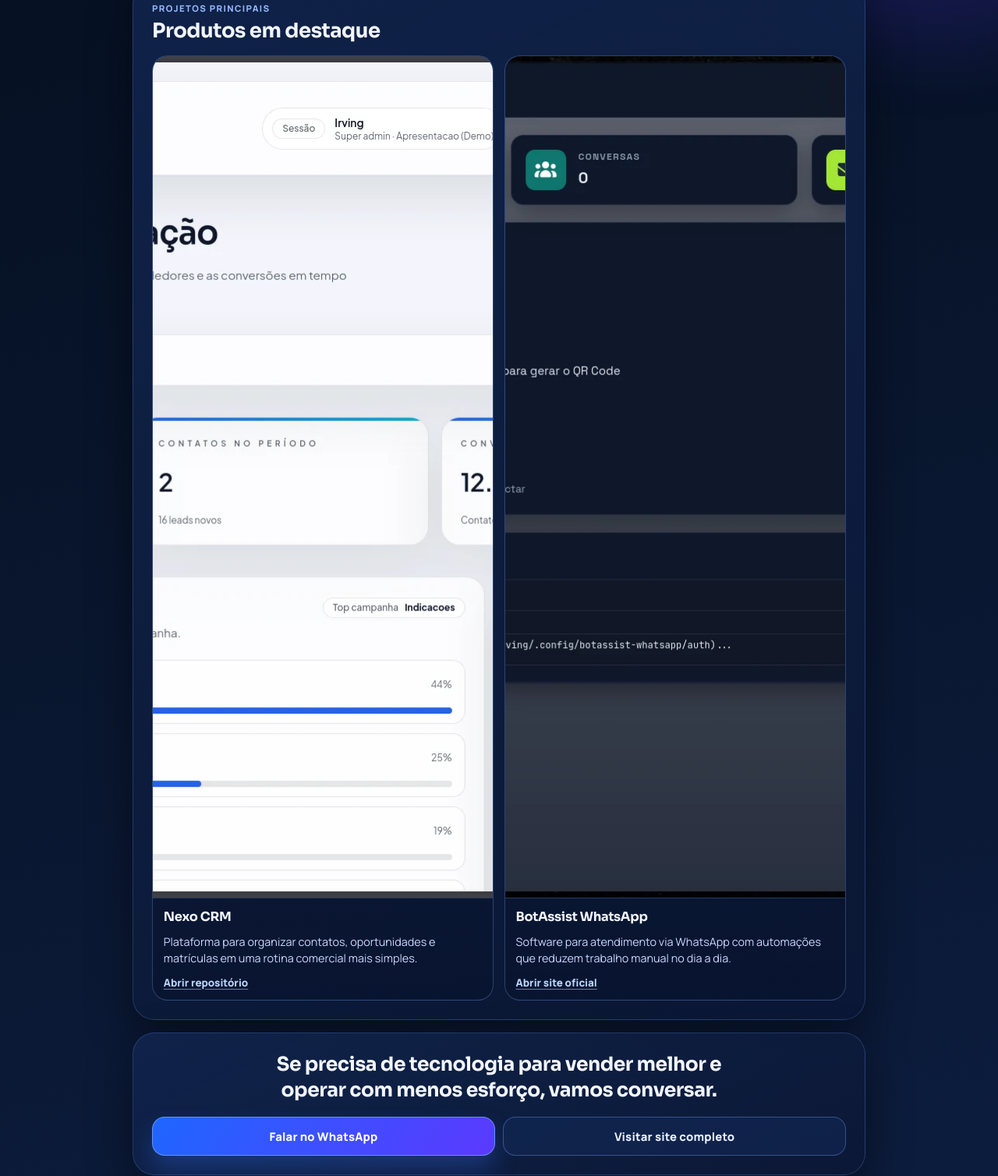
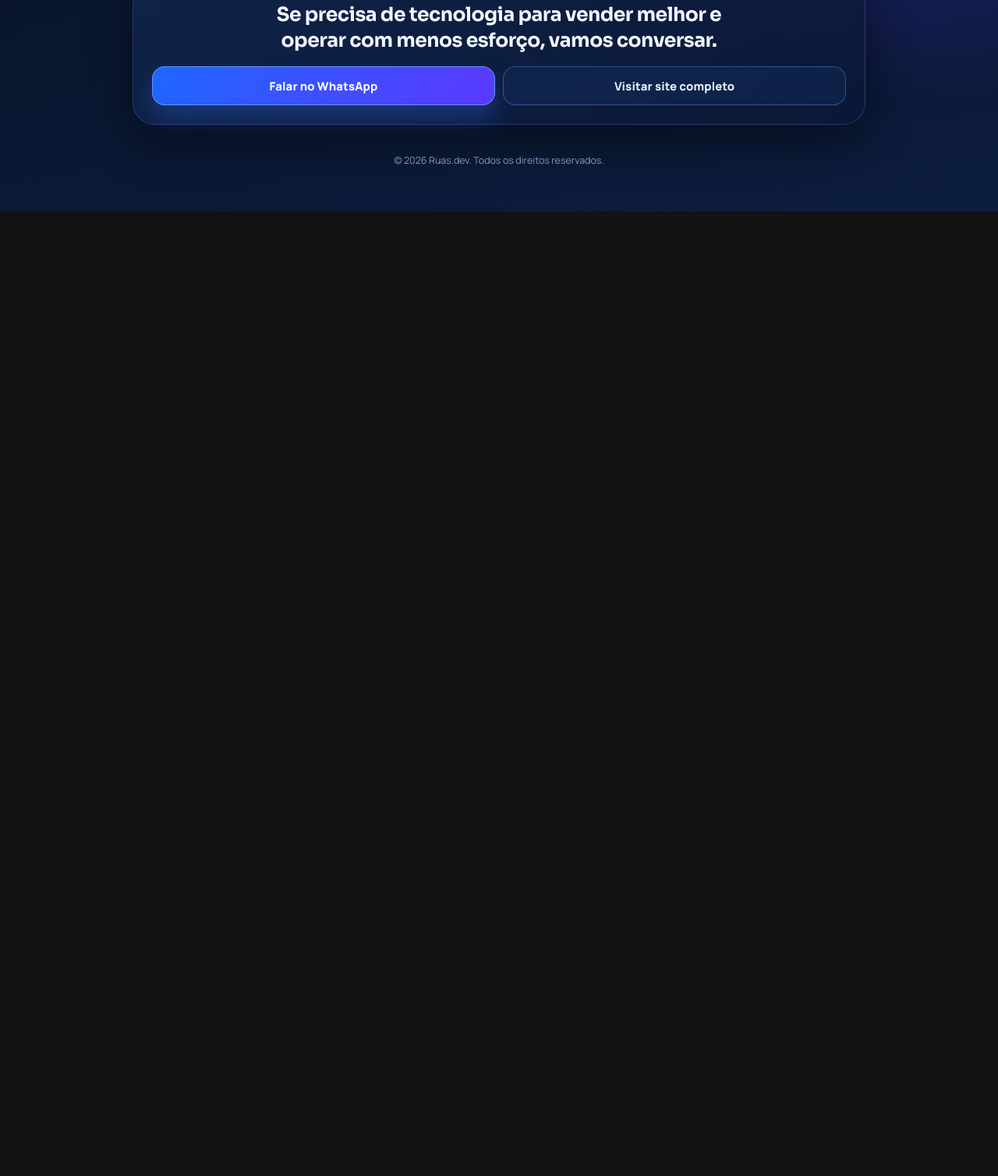
Before and after one commit to N1ghthill/meu-site, a plain HTML site: page links/index.html in a window 1280 px wide. Shown: the part 955-2463 px from the top of the page at 78% size. After the commit the page ends 1226 px from the top, so only its background shows below. Drawn offline with Linux system fonts and the light colour scheme.

Commit message:
chore: remove featured products section from links page

```diff
--- a/links/index.html
+++ b/links/index.html
@@ -82,11 +82,11 @@
           <span class="link-arrow" aria-hidden="true">→</span>
         </a>
 
-        <a class="link-card" href="https://github.com/N1ghthill/nexo" target="_blank" rel="noopener">
+        <a class="link-card" href="https://ruas.dev.br" target="_blank" rel="noopener">
           <span class="link-icon" aria-hidden="true">NX</span>
           <span class="link-copy">
-            <strong>Nexo CRM no GitHub</strong>
-            <small>CRM para organizar captação e vendas</small>
+            <strong>Nexo CRM na Ruas.dev</strong>
+            <small>Conheça o produto e solicite demonstração</small>
           </span>
           <span class="link-arrow" aria-hidden="true">→</span>
         </a>
@@ -147,37 +147,6 @@
       </div>
     </section>
 
-    <section class="projects reveal" aria-labelledby="projects-title">
-      <div class="section-head">
-        <p class="eyebrow">Projetos principais</p>
-        <h2 id="projects-title">Produtos em destaque</h2>
-      </div>
-
-      <div class="project-grid">
-        <article class="project-card">
-          <img class="project-shot" src="../assets/img/Nexo/Screenshots/overview-1.webp" alt="Tela do Nexo CRM" width="1920" height="1080" loading="lazy" decoding="async">
-          <div class="project-body">
-            <div class="project-title">
-              <h3>Nexo CRM</h3>
-            </div>
-            <p>Plataforma para organizar contatos, oportunidades e matrículas em uma rotina comercial mais simples.</p>
-            <a href="https://github.com/N1ghthill/nexo" target="_blank" rel="noopener">Abrir repositório</a>
-          </div>
-        </article>
-
-        <article class="project-card">
-          <img class="project-shot" src="../assets/img/BotAssist/Screenshots/dashboard.webp" alt="Dashboard do BotAssist" width="1920" height="1080" loading="lazy" decoding="async">
-          <div class="project-body">
-            <div class="project-title">
-              <h3>BotAssist WhatsApp</h3>
-            </div>
-            <p>Software para atendimento via WhatsApp com automações que reduzem trabalho manual no dia a dia.</p>
-            <a href="https://botassist.ruas.dev.br" target="_blank" rel="noopener">Abrir site oficial</a>
-          </div>
-        </article>
-      </div>
-    </section>
-
     <section class="cta reveal" aria-label="Contato">
       <h2>Se precisa de tecnologia para vender melhor e operar com menos esforço, vamos conversar.</h2>
       <div class="hero-actions">
```
